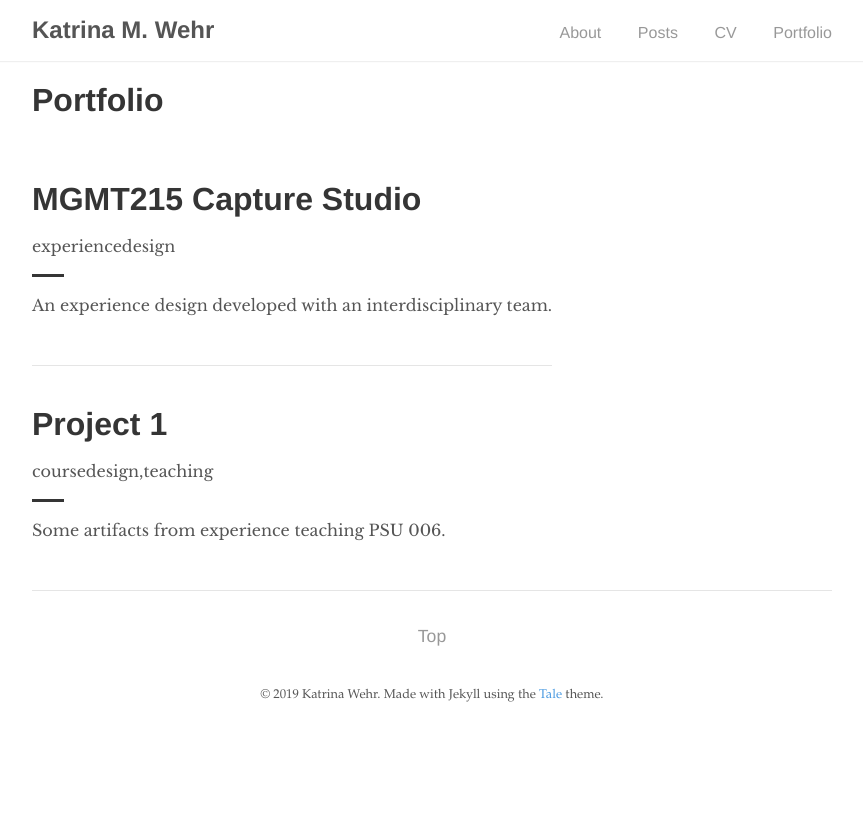
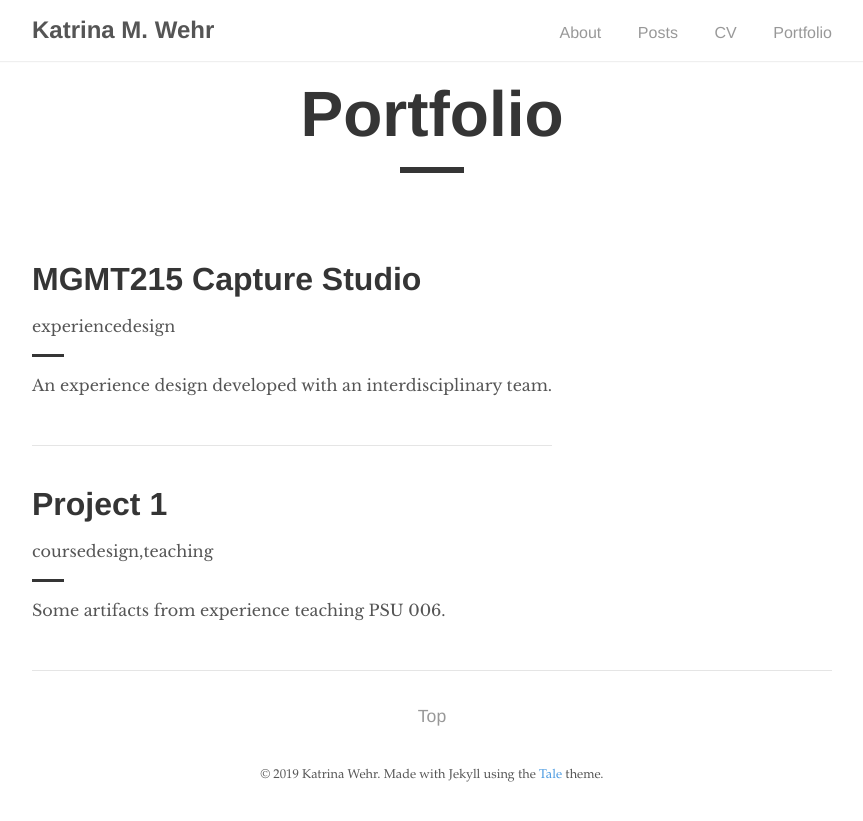
Before and after one commit to kat-wehr/mysite, a Jekyll site: the page built from portfolio.md, in a window 1280 px wide. Shown: the top 821 px of the page, without its empty margins (208-1071 px from the left). Built offline with Jekyll 4.4.1, drawn with Linux system fonts in a browser that asks for light colours; nearby versions of some CDN libraries.

Commit message:
Update portfolio.html

```diff
--- a/_layouts/portfolio.html
+++ b/_layouts/portfolio.html
@@ -2,7 +2,8 @@
 layout: default
 ---
 
-<h1> {{page.title}} </h1>
+<h1 class="post-title">{{ page.title }}</h1>
+<div class="post-line"></div>
 
 <div class="catalogue">
   {% for post in site.portfolio %}
```
